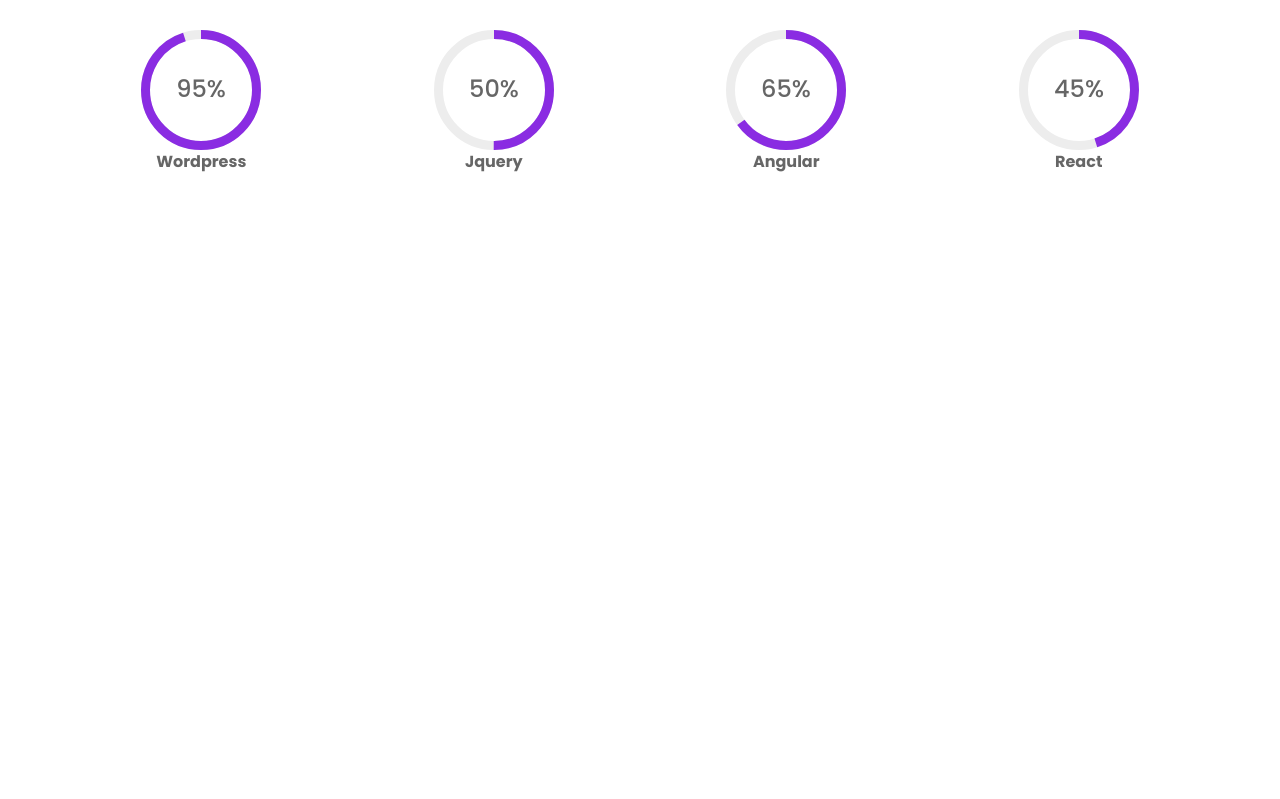
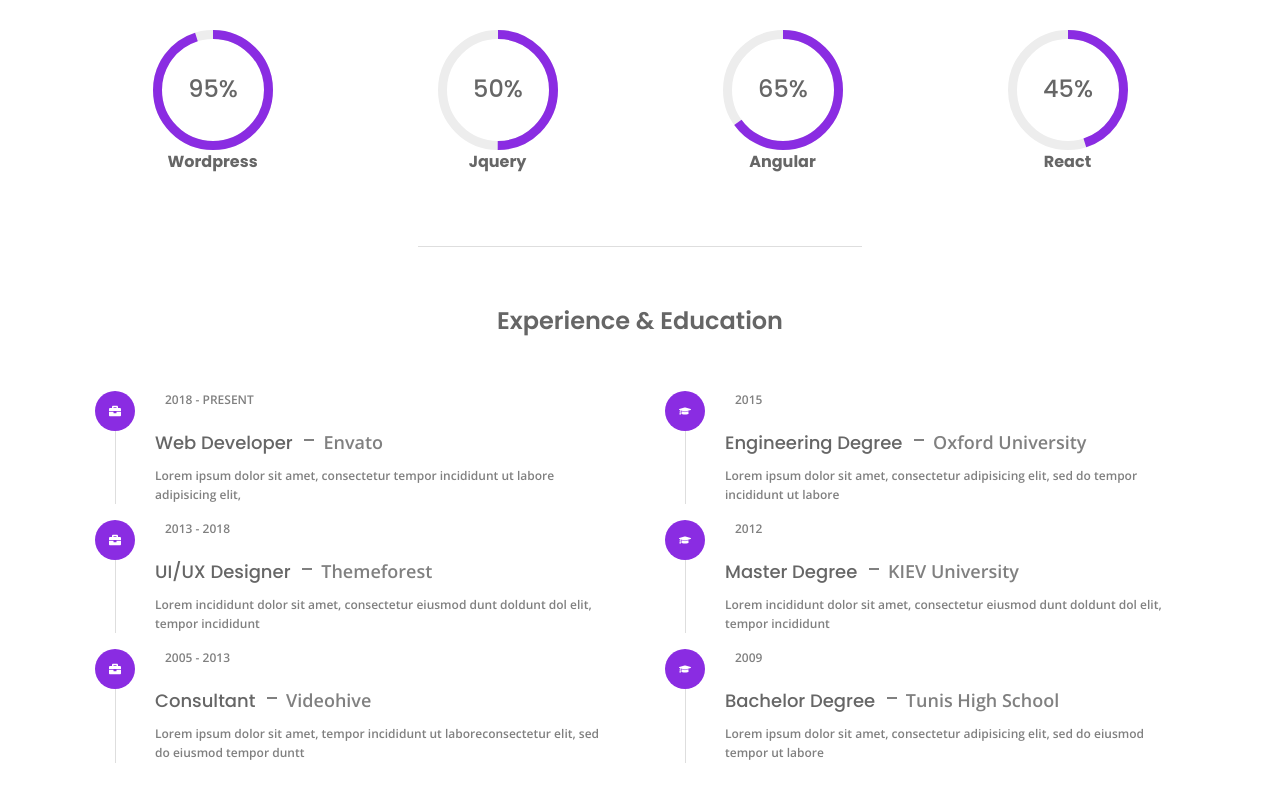
Before and after one commit to smshaown/portfolio, a React (Vite) app: page /about in a window 1280 px wide. Shown: the part 953-1752 px from the top of the page. Before the commit the page ends 1187 px from the top, so only its background shows below. Built offline with nearby package versions, Linux system fonts and the light colour scheme.

Commit message:
Experience & Education done

```diff
--- /dev/null
+++ b/src/components/ResumeItems.jsx
@@ -0,0 +1,17 @@
+import React from 'react';
+import parse from 'html-react-parser'
+
+const ResumeItems = ({icon, year, title, desc}) => {
+    return (
+        <div className='resume__item'>
+            <div className="resume__icon">{icon}</div>
+
+            <span className='resume__data pt-5'>{year}</span>
+
+            <h3 className='resume__subtitle'>{parse(title)}</h3>
+            <p className='resume__description'>{desc}</p>
+        </div>
+    );
+};
+
+export default ResumeItems;
--- a/src/index.css
+++ b/src/index.css
@@ -88,6 +88,7 @@
 .container {
     max-width: 1140px;
     margin-inline: auto;
+    padding-inline: 15px;
 }
 
 .grid{
--- a/src/pages/About/About.css
+++ b/src/pages/About/About.css
@@ -1,7 +1,9 @@
 .about__container,
 .info__list,
-.stats {
+.stats,
+.resume__container {
     grid-template-columns: repeat(2, 1fr);
+    align-items: flex-start;
 }
 
 .info__list{
@@ -102,3 +104,75 @@
     text-align: center;
     margin-top: 24px;
 }
+
+.resume__item{
+    position: relative;
+    padding-left: 60px;
+}
+
+.resume_item:not(:last-child){
+    margin-bottom: 50px;
+}
+
+.resume__item::before{
+    content: '';
+    position: absolute;
+    inset-block: 0;
+    left: 20px;
+    border-left: 1px solid var(--border-color);
+}
+
+.resume__icon{
+    position: absolute;
+    left: 0;
+    top: 0;
+    background-color: var(--first-color);
+    color: var(--text-white);
+    width: 40px;
+    height: 40px;
+    border-radius: 50%;
+    text-align: center;
+    line-height: 40px;
+    display: flex;
+    justify-content: center;
+    align-items: center;
+}
+
+.resume__data {
+    /* background-color: var(--container-color); */
+    padding: 2px 10px;
+    border-radius: 20px;
+    font-size: var(--tiny-font-size);
+    font-weight: var(--weight-600);
+}
+
+.resume__subtitle{
+    font-size: var(--large-font-size);
+    font-weight: var(--weight-500);
+    margin-block: 20px 10px;
+}
+
+.resume__subtitle span{
+    color: var(--text-color);
+    font-family: var(--body-font);
+    font-size: var(--small-font-size);
+    font-weight: var(--weight-600);
+    position: relative;
+    padding-left: 26px;
+}
+
+.resume__subtitle span::before{
+    content: '';
+    position: absolute;
+    left: 7px;
+    top: 9px;
+    width: 10px;
+    height: 2px;
+    background-color: var(--text-color);
+}
+
+.resume__description{
+    font-size: var(--small-font-size);
+    line-height: 1.6;
+    margin-bottom: 16px;
+}
--- a/src/pages/About/About.jsx
+++ b/src/pages/About/About.jsx
@@ -5,6 +5,8 @@
 import CV from '../../assets/steve-Cv.pdf';
 import './About.css';
 import Skills from '../../components/Skills';
+import { resume } from '../../data';
+import ResumeItems from '../../components/ResumeItems';
 
 
 const About = () => {
@@ -43,6 +45,32 @@
                     <Skills />
                 </div>
             </section>
+
+            <div className='separator'></div>
+
+            <section className='resume'>
+              <h3 className='section__subtitle subtitle__center'>Experience & Education</h3>
+
+              <div className="resume__container grid">
+                <div className="resume__data">
+                    {resume.map((val) => {
+                        if(val.category === 'experience'){
+                            return <ResumeItems key={val.id} {...val} />
+                        }
+                    })}
+                </div>
+                <div className="resume__data">
+                    {resume.map((val) => {
+                        if(val.category === 'education'){
+                            return <ResumeItems key={val.id} {...val} />
+                        }
+                    })}
+                </div>
+              </div>
+            </section>
+
+
+
         </main>
     );
 };
```
